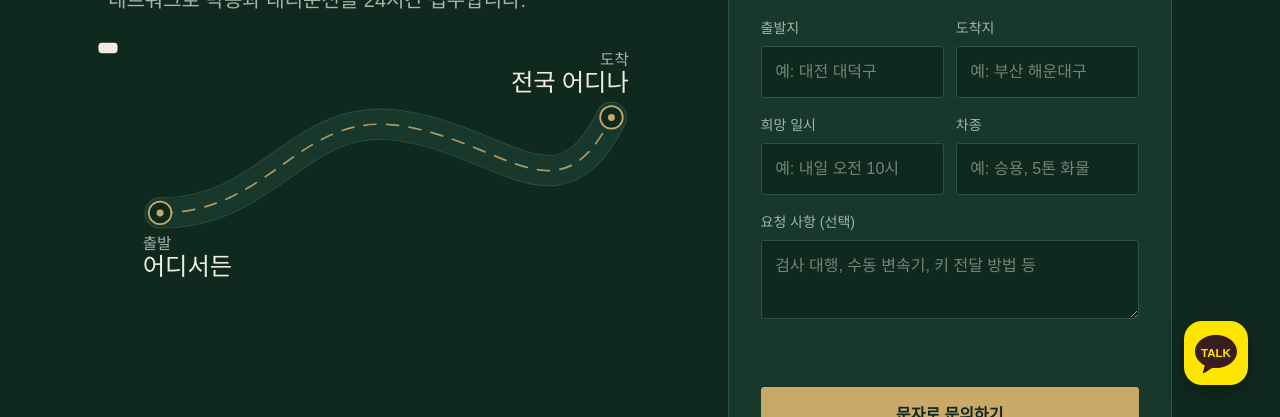
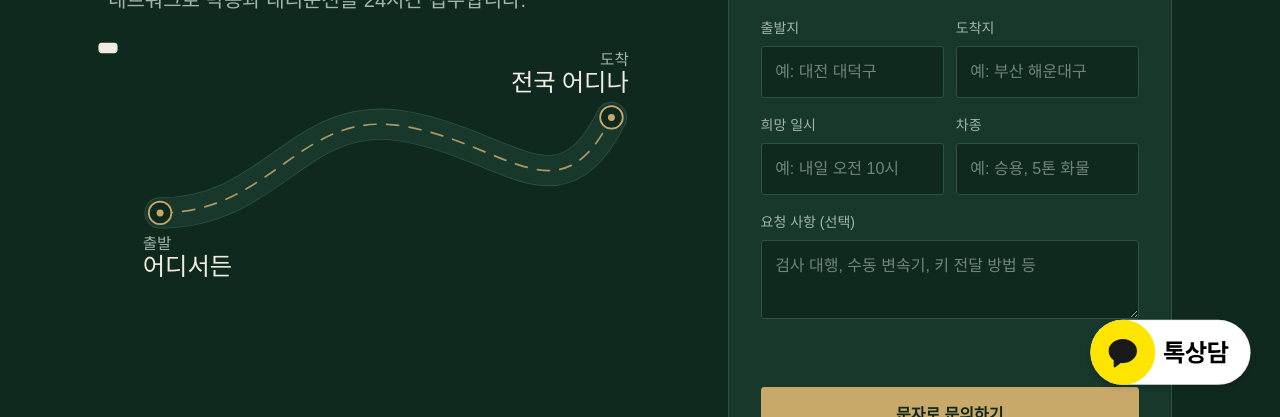
Before and after one commit to carbd01048291007-crypto/my-website, a plain HTML site: page index.html in a window 1280 px wide. Shown: the part 383-800 px from the top of the page. Drawn offline with Linux system fonts and the light colour scheme; a web font is replaced by a local one.

Commit message:
카카오톡 버튼을 카카오 공식 톡상담 버튼으로 교체
Co-Authored-By: Claude Opus 5.5 <noreply@anthropic.com>
Claude-Session: https://claude.ai/code/session_01Rs4tSZkxcjxRveNHn5PsKv

```diff
--- a/index.html
+++ b/index.html
@@ -302,20 +302,18 @@
   .callbar .btn { flex: 1; padding: .75rem; }
   @media (max-width: 760px) { .callbar { display: flex; } }
 
-  /* ----- 카카오톡 채널 떠 있는 버튼 ----- */
+  /* ----- 카카오톡 채널 떠 있는 버튼 (카카오 공식 톡상담 버튼) ----- */
   .kakao-float {
-    position: fixed; right: clamp(1rem, 3vw, 2rem); bottom: clamp(1rem, 3vw, 2rem); z-index: 11;
-    width: 64px; height: 64px; border-radius: 18px; background: #FEE500;
-    display: grid; place-items: center;
-    box-shadow: 0 6px 18px rgba(0,0,0,.28);
+    position: fixed; right: clamp(.5rem, 2vw, 1.5rem); bottom: clamp(.5rem, 2vw, 1.5rem); z-index: 11;
+    display: block; line-height: 0; border-radius: 40px;
     transition: transform .15s ease;
   }
   .kakao-float:hover { transform: translateY(-2px); }
-  .kakao-float:focus-visible { outline: 3px solid var(--ivory); outline-offset: 3px; }
-  .kakao-float svg { width: 44px; height: 40px; }
+  .kakao-float:focus-visible { outline: 3px solid var(--ivory); outline-offset: 0; }
+  .kakao-float img { display: block; width: 171px; height: auto; }
   @media (max-width: 760px) {
-    .kakao-float { width: 56px; height: 56px; border-radius: 16px; bottom: calc(4.6rem + env(safe-area-inset-bottom)); right: 1rem; }
-    .kakao-float svg { width: 38px; height: 35px; }
+    .kakao-float { right: .5rem; bottom: calc(4.3rem + env(safe-area-inset-bottom)); }
+    .kakao-float img { width: 133px; }
   }
 
   @media (prefers-reduced-motion: reduce) {
@@ -647,11 +645,8 @@
   <p>© 차배달탁송대리운전</p>
 </footer>
 
-<a class="kakao-float" href="https://pf.kakao.com/_RxhTuxj/chat" target="_blank" rel="noopener" aria-label="카카오톡 채널로 문의하기" title="카카오톡 채널로 문의하기">
-  <svg viewBox="0 0 44 40" aria-hidden="true">
-    <path d="M22 2C10.4 2 1 9.4 1 18.5c0 5.9 3.9 11 9.8 13.9l-2 7.3c-.2.6.5 1.1 1 .7l8.6-5.7c1.2.2 2.4.3 3.6.3 11.6 0 21-7.4 21-16.5S33.6 2 22 2z" fill="#3A1D1D"/>
-    <text x="22" y="23.5" text-anchor="middle" font-family="Arial, Helvetica, sans-serif" font-weight="700" font-size="11.5" fill="#FEE500">TALK</text>
-  </svg>
+<a class="kakao-float" href="https://pf.kakao.com/_RxhTuxj/chat" target="_blank" rel="noopener" title="카카오톡 채널로 문의하기">
+  <img src="images/kakao-chat.svg" alt="카카오톡 톡상담" width="190" height="84">
 </a>
 
 <div class="callbar">
```
Also changed, not shown: images/kakao-chat.svg (added).
